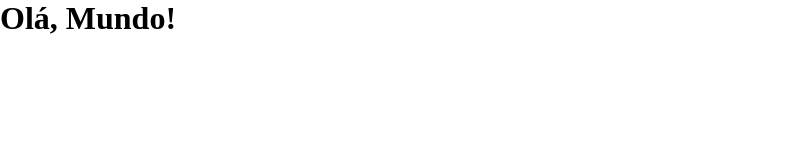
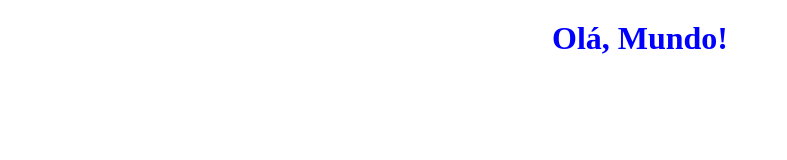
Before and after one commit to danilosilva91/projeto-01, a plain HTML site: page projeto-01/index.html in a window 1280 px wide. Shown: the whole page, without its empty margins (0-787 px from the left). Drawn offline with Linux system fonts and the light colour scheme.

Commit message:
alteração no css

```diff
--- a/projeto-01/style.css
+++ b/projeto-01/style.css
@@ -3,3 +3,9 @@
     padding: 0;
     box-sizing: border-box;
 }
+
+h1{
+    color: blue;
+    text-align: center;
+    margin-top: 20px;
+}
```
